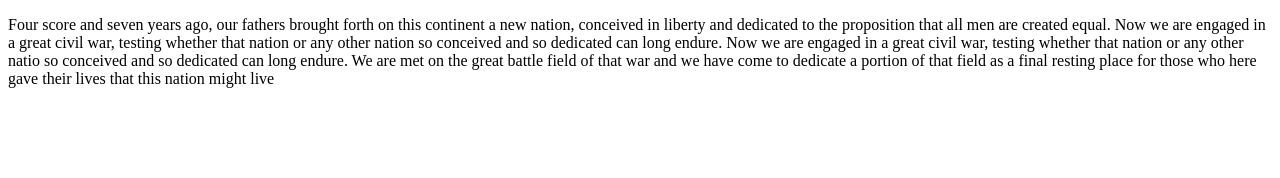
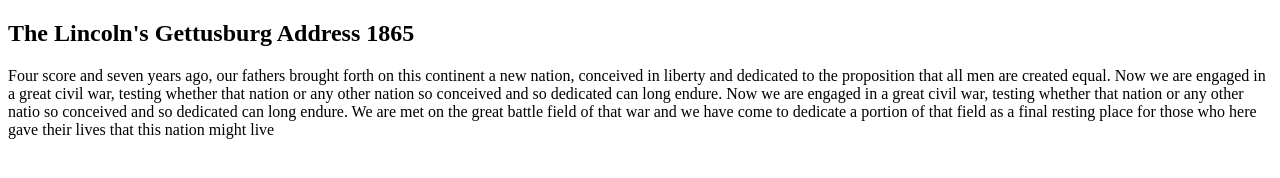
Before and after one commit to codigit/Example, a plain HTML site: page index.html in a window 1280 px wide. Drawn offline with Linux system fonts and the light colour scheme.

Commit message:
Added header to the div class content paragraph

```diff
--- a/index.html
+++ b/index.html
@@ -10,6 +10,7 @@
             <div class="header"></div>
             <div class="sidebar"></div>
             <div class="content">
+                <h2>The Lincoln's Gettusburg Address 1865</h2>
                 <p>Four score and seven years ago, our fathers brought forth on this continent a new nation, conceived in liberty and dedicated to the proposition that all men are created equal. Now we are engaged in a great civil war, testing whether that nation or any other nation so conceived and so dedicated can long endure.
 
                 Now we are engaged in a great civil war, testing whether that nation or any other natio so conceived and so dedicated can long endure. We are met on the great battle field of that war and we have come to dedicate a portion of that field as a final resting place for those who here gave their lives that this nation might live</p>
```
